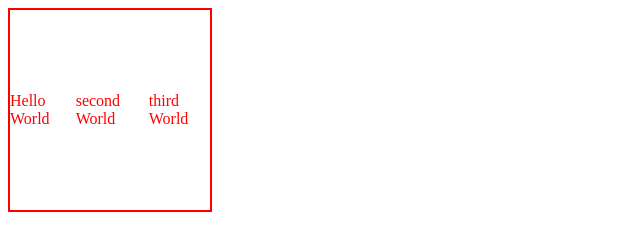
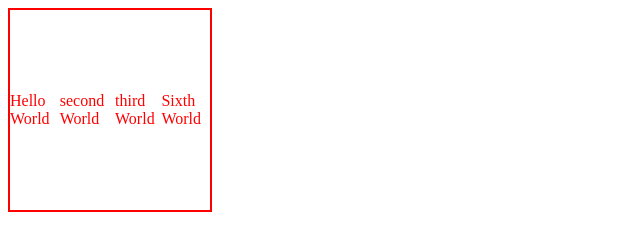
Before and after one commit to Vj-Smazh/git1, a plain HTML site: page index.html in a window 1280 px wide. Shown: the whole page, without its empty margins (0-640 px from the left). Drawn offline with Linux system fonts and the light colour scheme.

Commit message:
sixth world from dev

```diff
--- a/index.html
+++ b/index.html
@@ -12,6 +12,7 @@
         <p>Hello World</p>
         <p>second World</p>
         <p>third World</p>
+        <p>Sixth World</p>
     </div>
 </body>
 </html>
```
